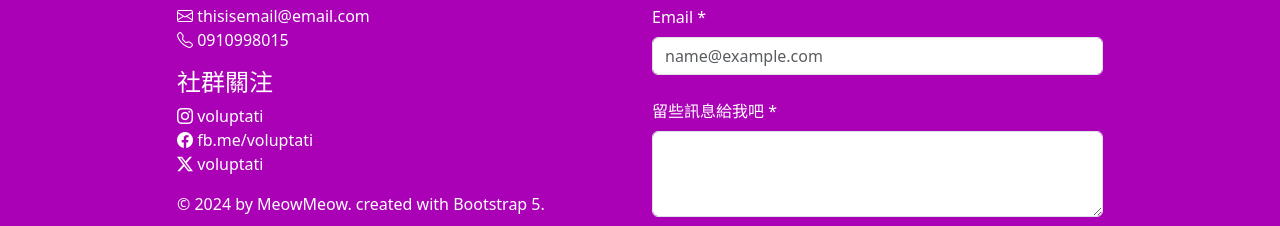
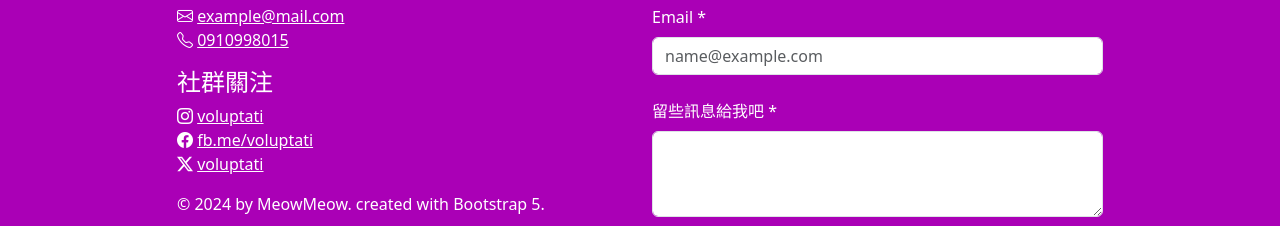
Before and after one commit to chrisluo5311/CV_LIVE, a website: page index.html in a window 1280 px wide. Shown: the part 2132-2358 px from the top of the page. Drawn offline with nearby package versions, Linux system fonts and the light colour scheme.

Commit message:
update contact <a>

```diff
--- a/index.html
+++ b/index.html
@@ -98,14 +98,31 @@
             <p>遇見到世界上另一個地方的您相當開心</p>
             <h3 class="h4">聯絡方式</h3>
             <ul class="list-unstyled">
-              <li><i class="bi bi-envelope"></i> thisisemail@email.com</li>
-              <li><i class="bi bi-telephone"></i> 0910998015</li>
+              <li>
+                <i class="bi bi-envelope"></i>
+                <a href="mailto:" class="text-white">example@mail.com</a>
+              </li>
+              <li>
+                <i class="bi bi-telephone"></i>
+                <a href="tel:+" class="text-white">0910998015</a>
+              </li>
             </ul>
             <h3 class="h4">社群關注</h3>
             <ul class="list-unstyled">
-              <li><i class="bi bi-instagram"></i> voluptati</li>
-              <li><i class="bi bi-facebook"></i> fb.me/voluptati</li>
-              <li><i class="bi bi-twitter-x"></i> voluptati</li>
+              <li>
+                <i class="bi bi-instagram"></i>
+                <a href="http://" class="text-white">voluptati</a>
+
+              </li>
+              <li>
+                <i class="bi bi-facebook"></i>
+                <a href="http://" class="text-white">fb.me/voluptati</a>
+
+              </li>
+              <li>
+                <i class="bi bi-twitter-x"></i>
+                <a href="http://" class="text-white">voluptati</a>
+              </li>
             </ul>
             <p>© 2024 by MeowMeow. created with Bootstrap 5.</p>
           </div>
```
